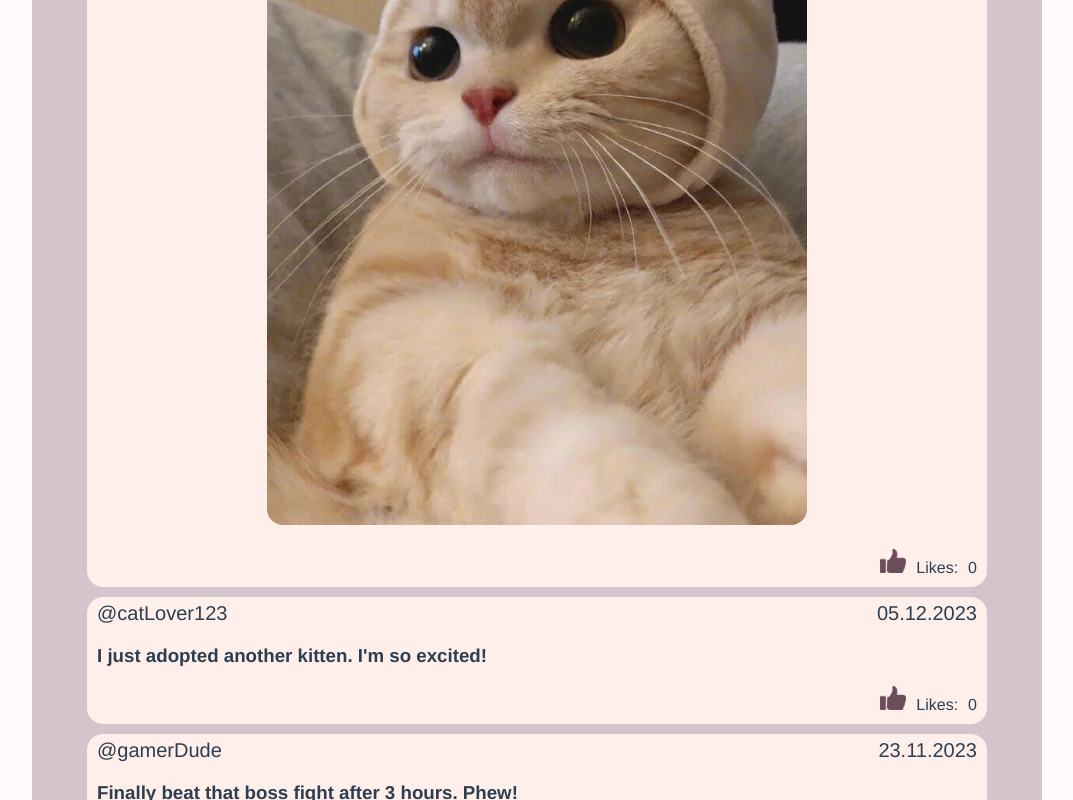
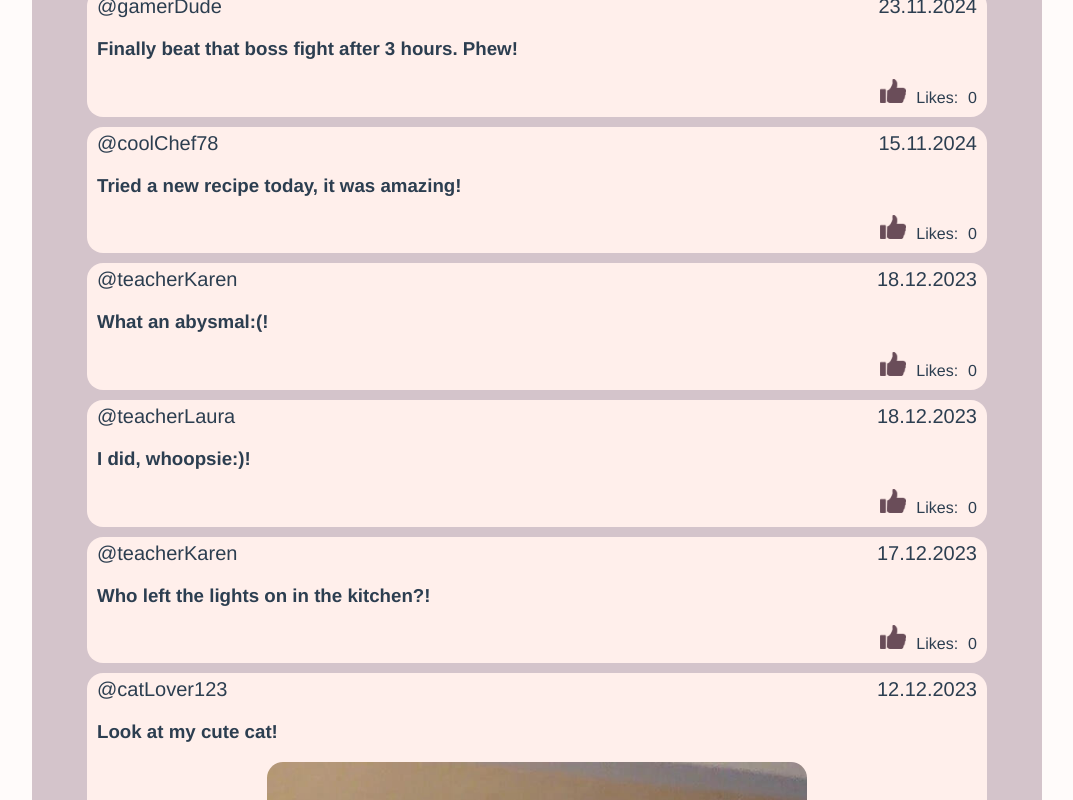
Before and after one commit to SmaragdaLuchia/WAD-2024-BF-Vue, a Vue app: page /SignUp in a window 1280 px wide. Shown: the part 760-1560 px from the top of the page, without its empty margins (103-1176 px from the left). Built offline with nearby package versions, Linux system fonts and the light colour scheme.

Commit message:
Last changes

```diff
--- a/src/components/HeaderCompo.vue
+++ b/src/components/HeaderCompo.vue
@@ -23,6 +23,8 @@ export default {
   box-shadow: 1px 2px 3px rgba(0,0,0,0.2);
   margin-top: 20px;
   margin-bottom: 20px;
+  margin-left: 10px;
+  margin-right: 10px;
   padding: 10px 20px;
   border-radius: 1rem;
   /*Container properties*/
--- a/src/components/SignUpCompo.vue
+++ b/src/components/SignUpCompo.vue
@@ -1,5 +1,4 @@
 <template>
-  <div id="signup-container">
     <div class="signup">
       <form @submit.prevent="handleSignup">
         <div class="form-group">
@@ -34,7 +33,6 @@
         </button>
       </form>
     </div>
-  </div>
 </template>
 
 <script>
@@ -108,7 +106,7 @@ export default {
   border: 1px solid #ccc;
   border-radius: 10px;
   background-color: #f9f9f9;
-  margin-bottom: 20px;
+  margin-bottom: 25vh;
   background-color: #D4C4CB;
 }
 
--- a/src/store/index.js
+++ b/src/store/index.js
@@ -4,16 +4,16 @@ import { createStore } from 'vuex';
 export default createStore({
     state: {
         postList:[
+            {id: 1, account: "@catLover123", postDate: "12.12.2023", PostText: "Look at my cute cat!", picInfo: require("../../public/images/kiisu.jpg"), likeCount: 0},
             {id: 2, account: "@teacherKaren", postDate: "17.12.2023", PostText: "Who left the lights on in the kitchen?!", picInfo: null, likeCount: 0},
             {id: 3, account: "@teacherLaura", postDate: "18.12.2023", PostText: "I did, whoopsie:)!", picInfo: null, likeCount: 0},
             {id: 4, account: "@teacherKaren", postDate: "18.12.2023", PostText: "What an abysmal:(!", picInfo: null, likeCount: 0},
-            {id: 5, account: "@coolChef78", postDate: "15.11.2023", PostText: "Tried a new recipe today, it was amazing!", picInfo: null, likeCount: 0},
-            {id: 6, account: "@travelBuddy", postDate: "01.12.2023", PostText: "Just got back from the mountains. Stunning views!", picInfo: null, likeCount: 0},
-            {id: 7, account: "@gamerDude", postDate: "23.11.2023", PostText: "Finally beat that boss fight after 3 hours. Phew!", picInfo: null, likeCount: 0},
-            {id: 8, account: "@catLover123", postDate: "05.12.2023", PostText: "I just adopted another kitten. I'm so excited!", picInfo: null, likeCount: 0},
-            {id: 1, account: "@catLover123", postDate: "12.12.2023", PostText: "Look at my cute cat!", picInfo: require("../../public/images/kiisu.jpg"), likeCount: 0},
-            {id: 9, account: "@teacherKaren", postDate: "20.12.2023", PostText: "Let's all be punctual for tomorrow's meeting, please.", picInfo: null, likeCount: 0},
-            {id: 10, account: "@teacherLaura", postDate: "19.12.2023", PostText: "Reminder: Exams start next week. Good luck!", picInfo: null, likeCount: 0}
+            {id: 5, account: "@coolChef78", postDate: "15.11.2024", PostText: "Tried a new recipe today, it was amazing!", picInfo: null, likeCount: 0},
+            {id: 7, account: "@gamerDude", postDate: "23.11.2024", PostText: "Finally beat that boss fight after 3 hours. Phew!", picInfo: null, likeCount: 0},
+            {id: 6, account: "@travelBuddy", postDate: "01.12.2024", PostText: "Just got back from the mountains. Stunning views!", picInfo: null, likeCount: 0},
+            {id: 8, account: "@catLover123", postDate: "05.12.2024", PostText: "I just adopted another kitten. I'm so excited!", picInfo: null, likeCount: 0},
+            {id: 9, account: "@teacherKaren", postDate: "02.12.2024", PostText: "Let's all be punctual for tomorrow's meeting, please.", picInfo: null, likeCount: 0},
+            {id: 10, account: "@teacherLaura", postDate: "09.12.2024", PostText: "Reminder: Exams start next week. Good luck!", picInfo: null, likeCount: 0}
 
         ]
 
--- a/src/views/SignUpView.vue
+++ b/src/views/SignUpView.vue
@@ -15,7 +15,7 @@ import SignUpCompo from "../components/SignUpCompo.vue";
 .compos {
   display: flex;
   flex-direction: column;
-  min-height: 100vh;
+  min-height: 65vh;
 }
 
 </style>
```
